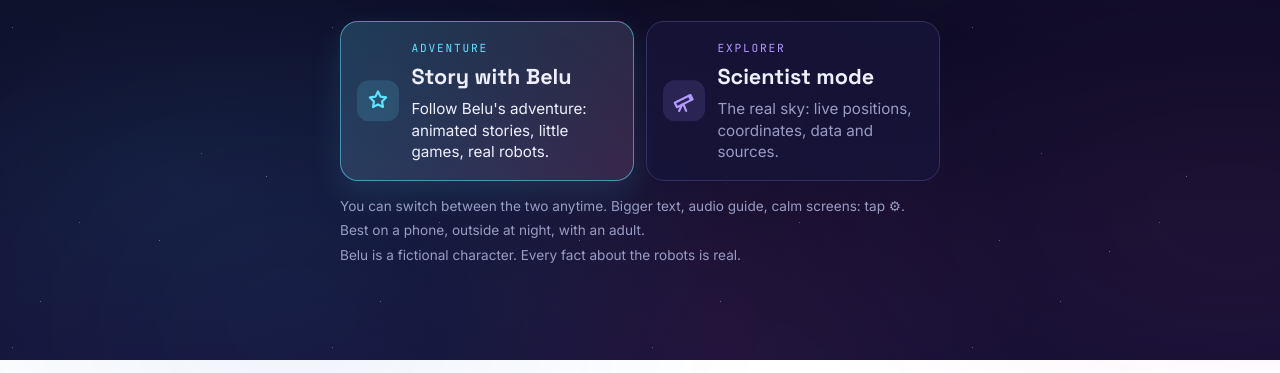
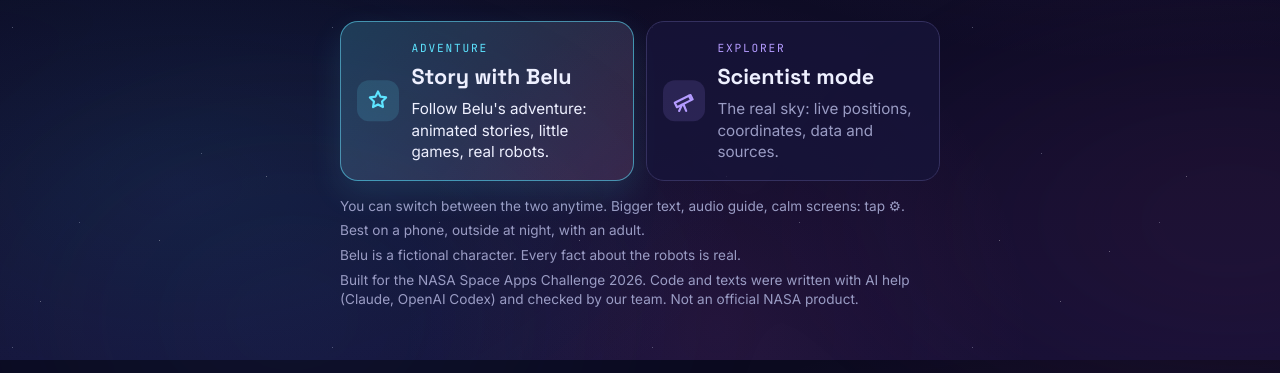
Before and after one commit to BouazizAicha/echo-station, a website with bundled scripts: page index.html in a window 1280 px wide. Shown: the part 440-813 px from the top of the page. Built offline with nearby package versions, Linux system fonts and the light colour scheme.

Commit message:
AI disclosure

```diff
--- a/index.html
+++ b/index.html
@@ -5,6 +5,7 @@
   <meta name="viewport" content="width=device-width, initial-scale=1">
   <title>Echo Station</title>
   <meta name="description" content="Help Belu the beluga find NASA's silent robots in the real sky, by listening to echoes. For explorers aged 9 to 15.">
+  <meta name="ai-disclosure" content="AI-assisted: code written with Claude (Anthropic) and texts drafted with OpenAI Codex, reviewed by the team. Drawings by the team; photos by NASA/JPL.">
   <meta name="theme-color" content="#0b0a1f">
   <link rel="icon" type="image/svg+xml" href="assets/images/logo_without_text.svg">
   <link rel="icon" type="image/png" sizes="32x32" href="assets/images/favicon-32.png">
@@ -39,6 +40,7 @@
       <li>You can switch between the two anytime. Bigger text, audio guide, calm screens: tap ⚙.</li>
       <li>Best on a phone, outside at night, with an adult.</li>
       <li>Belu is a fictional character. Every fact about the robots is real.</li>
+      <li>Built for the NASA Space Apps Challenge 2026. Code and texts were written with AI help (Claude, OpenAI Codex) and checked by our team. Not an official NASA product.</li>
     </ul>
   </section>
 
```
Also changed, not shown: Claude outputs/Echo_Station_slide_1.png (added), Claude outputs/Echo_Station_slide_2.png (added), Claude outputs/Echo_Station_slide_3.png (added), README.md.
